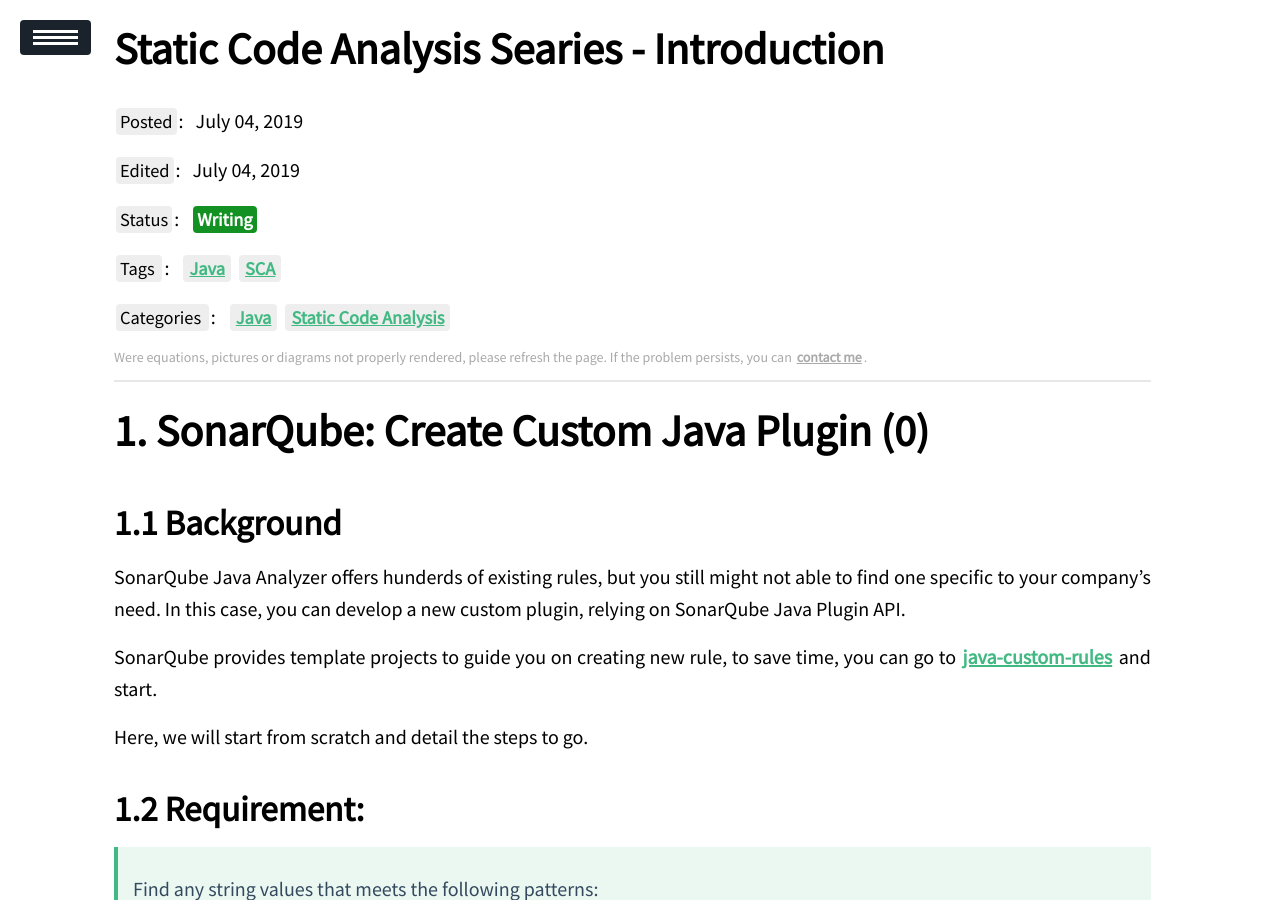
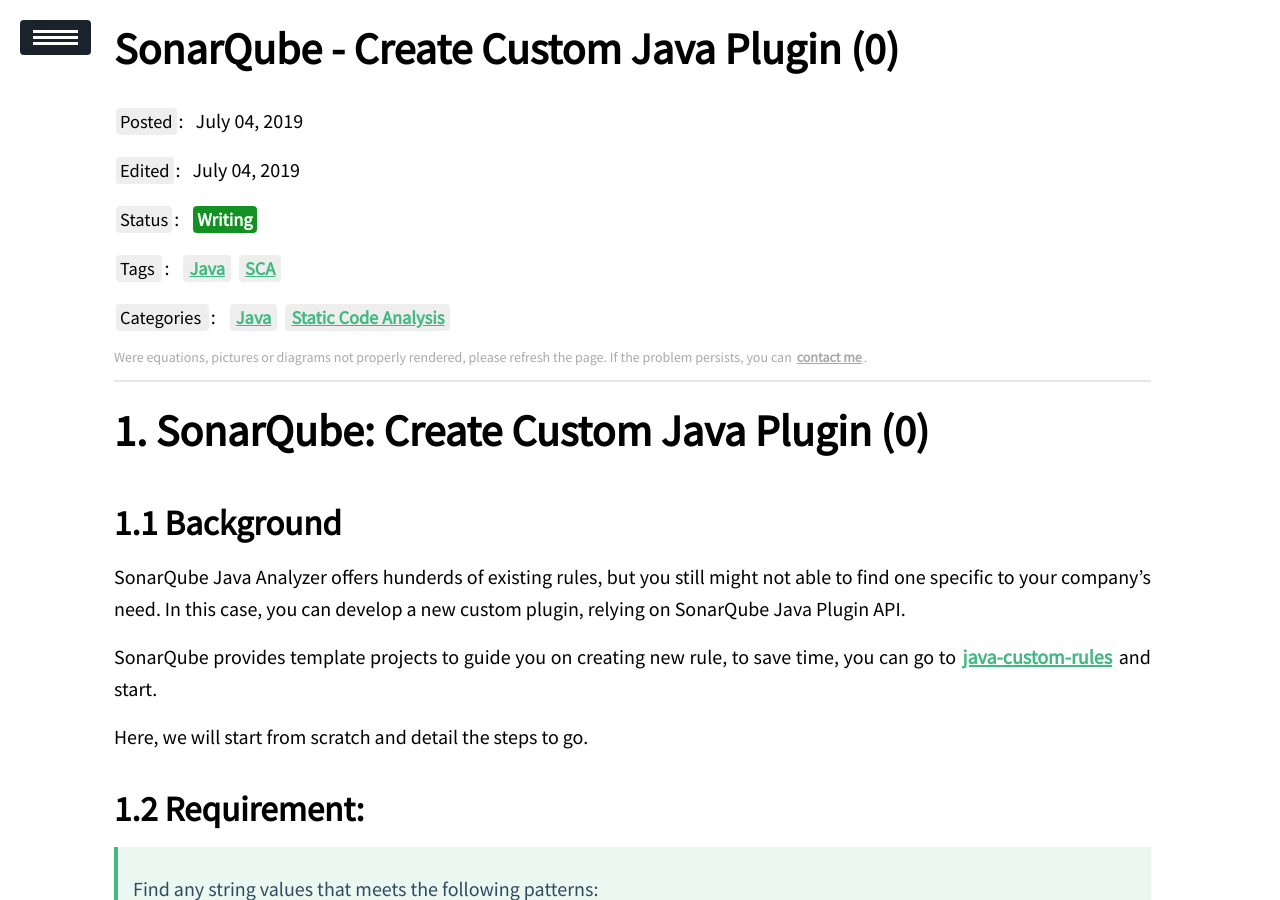
Before and after one commit to bemself/bemself.github.io, a Jekyll site: the page built from _posts/2019-07-04-TECH-SCA-Create Java Plugin (0) - Basic Terms.md, in a window 1280 px wide and 900 px high. Built offline with Jekyll 4.4.1, drawn with Linux system fonts in a browser that asks for light colours; a script that is not in the unit is left out.

Commit message:
Update title

```diff
--- a/_posts/2019-07-04-TECH-SCA-Create Java Plugin (0) - Basic Terms.md
+++ b/_posts/2019-07-04-TECH-SCA-Create Java Plugin (0) - Basic Terms.md
@@ -1,5 +1,5 @@
 ---
-title: Static Code Analysis Searies - Introduction
+title: SonarQube - Create Custom Java Plugin (0)
 date: 2019-07-04
 edit: 2019-07-04
 status: Writing
```
